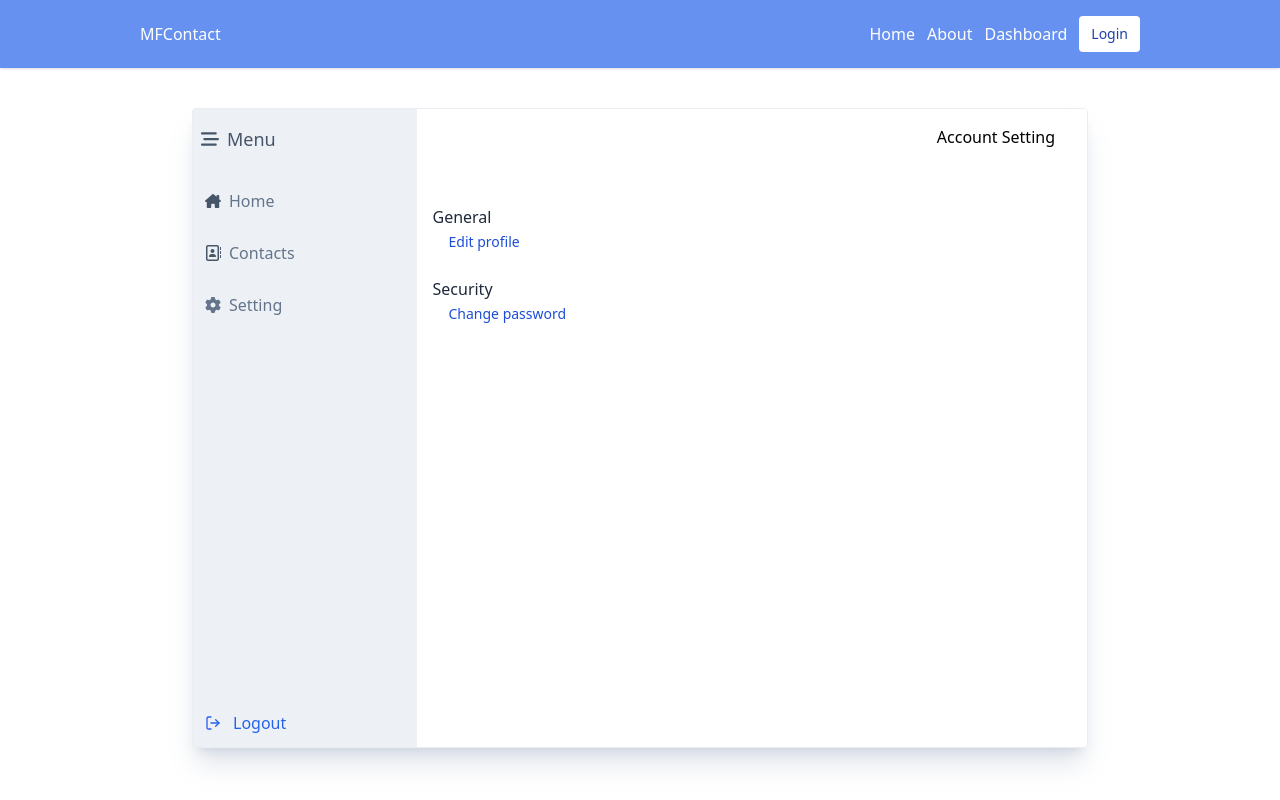
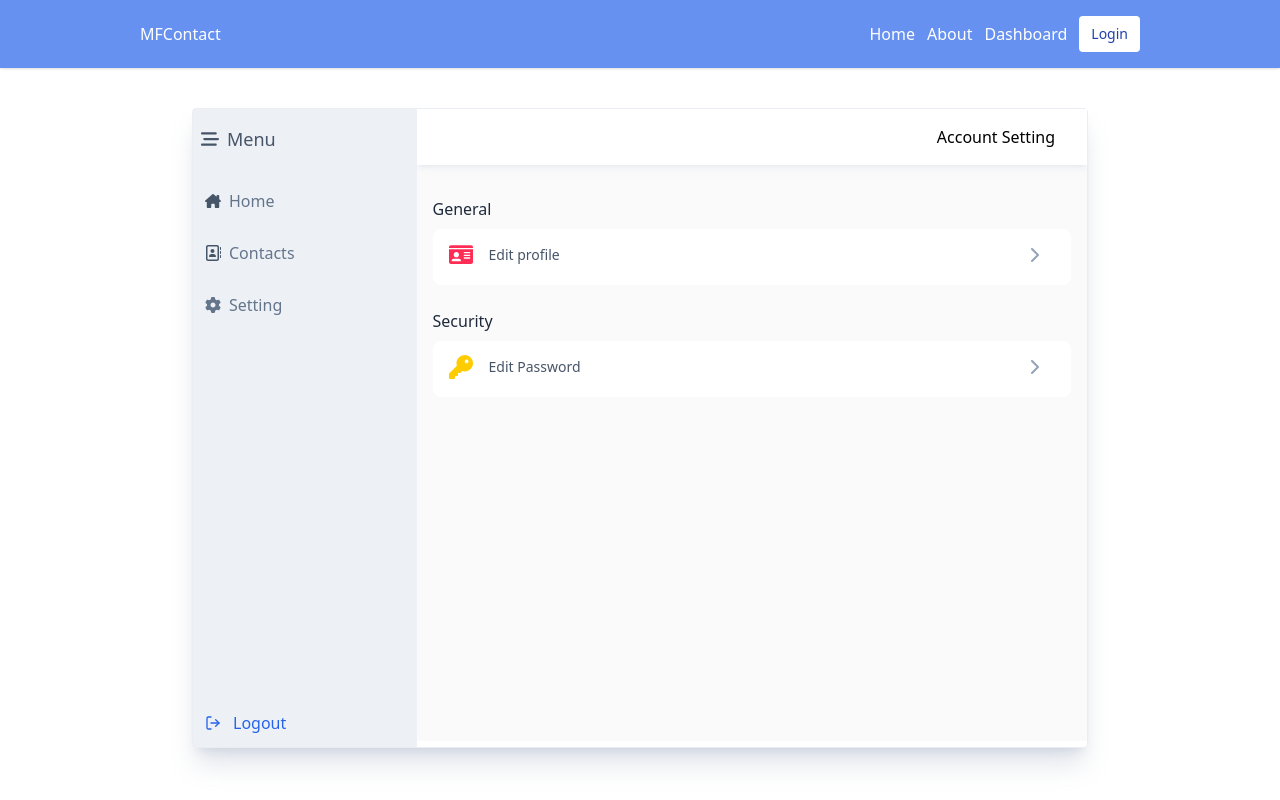
Before and after one commit to farhanswitch/mern-contact-react, a React (Vite) app: page /dashboard/setting in a window 1280 px wide. Built offline with nearby package versions, Linux system fonts and the light colour scheme; no server answers.

Commit message:
add chevron right icon, key icon, idcard icon edit dashboard setting page

```diff
--- /dev/null
+++ b/src/icons/ChevronRight.jsx
@@ -0,0 +1,17 @@
+import React from "react";
+
+const ChevronRightIcon = ({ width, height }) => {
+  return (
+    <svg
+      width={width}
+      height={height}
+      fill="currentColor"
+      xmlns="http://www.w3.org/2000/svg"
+      viewBox="0 0 320 512"
+    >
+      <path d="M96 480c-8.188 0-16.38-3.125-22.62-9.375c-12.5-12.5-12.5-32.75 0-45.25L242.8 256L73.38 86.63c-12.5-12.5-12.5-32.75 0-45.25s32.75-12.5 45.25 0l192 192c12.5 12.5 12.5 32.75 0 45.25l-192 192C112.4 476.9 104.2 480 96 480z" />
+    </svg>
+  );
+};
+
+export default ChevronRightIcon;
--- /dev/null
+++ b/src/icons/IDCard.jsx
@@ -0,0 +1,17 @@
+import React from "react";
+
+const IDCardIcon = ({ width, height }) => {
+  return (
+    <svg
+      width={width}
+      height={height}
+      fill="currentColor"
+      xmlns="http://www.w3.org/2000/svg"
+      viewBox="0 0 576 512"
+    >
+      <path d="M528 32h-480C21.49 32 0 53.49 0 80V96h576V80C576 53.49 554.5 32 528 32zM0 432C0 458.5 21.49 480 48 480h480c26.51 0 48-21.49 48-48V128H0V432zM368 192h128C504.8 192 512 199.2 512 208S504.8 224 496 224h-128C359.2 224 352 216.8 352 208S359.2 192 368 192zM368 256h128C504.8 256 512 263.2 512 272S504.8 288 496 288h-128C359.2 288 352 280.8 352 272S359.2 256 368 256zM368 320h128c8.836 0 16 7.164 16 16S504.8 352 496 352h-128c-8.836 0-16-7.164-16-16S359.2 320 368 320zM176 192c35.35 0 64 28.66 64 64s-28.65 64-64 64s-64-28.66-64-64S140.7 192 176 192zM112 352h128c26.51 0 48 21.49 48 48c0 8.836-7.164 16-16 16h-192C71.16 416 64 408.8 64 400C64 373.5 85.49 352 112 352z" />
+    </svg>
+  );
+};
+
+export default IDCardIcon;
--- /dev/null
+++ b/src/icons/Key.jsx
@@ -0,0 +1,17 @@
+import React from "react";
+
+const KeyIcon = ({ width, height }) => {
+  return (
+    <svg
+      width={width}
+      height={height}
+      fill="currentColor"
+      xmlns="http://www.w3.org/2000/svg"
+      viewBox="0 0 512 512"
+    >
+      <path d="M282.3 343.7L248.1 376.1C244.5 381.5 238.4 384 232 384H192V424C192 437.3 181.3 448 168 448H128V488C128 501.3 117.3 512 104 512H24C10.75 512 0 501.3 0 488V408C0 401.6 2.529 395.5 7.029 391L168.3 229.7C162.9 212.8 160 194.7 160 176C160 78.8 238.8 0 336 0C433.2 0 512 78.8 512 176C512 273.2 433.2 352 336 352C317.3 352 299.2 349.1 282.3 343.7zM376 176C398.1 176 416 158.1 416 136C416 113.9 398.1 96 376 96C353.9 96 336 113.9 336 136C336 158.1 353.9 176 376 176z" />
+    </svg>
+  );
+};
+
+export default KeyIcon;
--- a/src/pages/DashboardSecurityEditPassword.jsx
+++ b/src/pages/DashboardSecurityEditPassword.jsx
@@ -72,7 +72,7 @@ const DashboardSecurityEditPassword = () => {
         />
       )}
       <header className="w-full mt-4 mb-8 px-3 flex items-center justify-between">
-        <Link className="text-blue-700 flex gap-2" to="/dashboard/contacts">
+        <Link className="text-blue-700 flex gap-2" to="/dashboard/setting">
           <ChevronLeftIcon width={15} />
           All Settings
         </Link>
--- a/src/pages/DashboardSetting.jsx
+++ b/src/pages/DashboardSetting.jsx
@@ -3,6 +3,9 @@ import { Link } from "react-router-dom";
 import axios from "axios";
 
 import DashboardLayout from "../components/DashboardLayout";
+import IDCardIcon from "../icons/IDCard";
+import ChevronRightIcon from "../icons/ChevronRight";
+import KeyIcon from "../icons/Key";
 
 const DashboardSettingPage = () => {
   const [user, setUser] = useState(null);
@@ -14,29 +17,49 @@ const DashboardSettingPage = () => {
   }, []);
   return (
     <DashboardLayout role={user?.role} pageTitle="Dashboard Settings">
-      <header className="w-full mt-4 mb-8 px-8">
+      <div className="bg-neutral-50 flex-1">
+        <header className="w-full  mb-8 px-8 bg-white shadow-md shadow-slate-300/30 py-4">
           <h2 className="text-md text-right ">Account Setting</h2>
         </header>
-      <main className="mt-6 px-4">
+        <main className="mt-4 px-4 bg-neutral-50 flex-1">
           <h3 className="text-slate-800">General</h3>
-        <div className="menu-setting pl-4 mb-6">
+          <div className="menu-setting bg-white rounded-lg pb-1 pl-4 mb-6">
             <Link
-            className="text-blue-700 mt-2 text-sm"
+              className=" mt-2 text-sm w-full flex gap-4 rounded-lg items-center group"
               to="/dashboard/setting/general/editprofile"
             >
-            Edit profile
+              <div className="text-[rgb(255,45,85)]">
+                <IDCardIcon width={24} />
+              </div>
+
+              <p className="flex-1 flex items-center justify-between  py-4 pr-8 group-hover:pr-4 duration-500 ">
+                <span className="text-slate-600">Edit profile</span>
+                <span className="text-slate-400">
+                  <ChevronRightIcon width={10} />
+                </span>
+              </p>
             </Link>
           </div>
           <h3 className="text-slate-800">Security</h3>
-        <div className="menu-setting pl-4">
+          <div className="menu-setting bg-white rounded-lg pb-1 pl-4 mb-6">
             <Link
-            className="text-blue-700 mt-2 text-sm"
+              className=" mt-2 text-sm w-full flex gap-4 rounded-lg items-center group"
               to="/dashboard/setting/security/editpassword"
             >
-            Change password
+              <div className="text-[rgb(255,204,0)]">
+                <KeyIcon width={24} />
+              </div>
+
+              <p className="flex-1 flex items-center justify-between  py-4 pr-8 group-hover:pr-4 duration-500 ">
+                <span className="text-slate-600">Edit Password</span>
+                <span className="text-slate-400">
+                  <ChevronRightIcon width={10} />
+                </span>
+              </p>
             </Link>
           </div>
         </main>
+      </div>
     </DashboardLayout>
   );
 };
--- a/src/styles/style.css
+++ b/src/styles/style.css
@@ -786,6 +786,10 @@ video {
   width: 100%;
 }
 
+.w-\[250px\] {
+  width: 250px;
+}
+
 .w-fit {
   width: -webkit-fit-content;
   width: -moz-fit-content;
@@ -814,14 +818,6 @@ video {
 
 .w-\[300px\] {
   width: 300px;
-}
-
-.w-48 {
-  width: 12rem;
-}
-
-.w-\[250px\] {
-  width: 250px;
 }
 
 .min-w-\[600px\] {
@@ -870,6 +866,10 @@ video {
 
 .place-items-center {
   place-items: center;
+}
+
+.items-end {
+  align-items: flex-end;
 }
 
 .items-center {
@@ -924,8 +924,25 @@ video {
   border-radius: 0.5rem;
 }
 
+.rounded-md {
+  border-radius: 0.375rem;
+}
+
 .border {
   border-width: 1px;
+}
+
+.border-b-8 {
+  border-bottom-width: 8px;
+}
+
+.border-b-2 {
+  border-bottom-width: 2px;
+}
+
+.border-blue-900 {
+  --tw-border-opacity: 1;
+  border-color: rgb(30 58 138 / var(--tw-border-opacity));
 }
 
 .border-slate-200 {
@@ -983,9 +1000,9 @@ video {
   background-color: rgb(14 165 233 / 0.7);
 }
 
-.bg-green-400 {
+.bg-\[rgb\(76\2c 217\2c 100\)\] {
   --tw-bg-opacity: 1;
-  background-color: rgb(74 222 128 / var(--tw-bg-opacity));
+  background-color: rgb(76 217 100 / var(--tw-bg-opacity));
 }
 
 .bg-\[rgb\(255\2c 204\2c 0\)\] {
@@ -993,9 +1010,9 @@ video {
   background-color: rgb(255 204 0 / var(--tw-bg-opacity));
 }
 
-.bg-red-400 {
+.bg-\[rgb\(255\2c 45\2c 85\)\] {
   --tw-bg-opacity: 1;
-  background-color: rgb(248 113 113 / var(--tw-bg-opacity));
+  background-color: rgb(255 45 85 / var(--tw-bg-opacity));
 }
 
 .bg-slate-200\/60 {
@@ -1023,14 +1040,14 @@ video {
   background-color: rgb(37 99 235 / 0.7);
 }
 
-.bg-\[rgb\(76\2c 217\2c 100\)\] {
+.bg-slate-200 {
   --tw-bg-opacity: 1;
-  background-color: rgb(76 217 100 / var(--tw-bg-opacity));
+  background-color: rgb(226 232 240 / var(--tw-bg-opacity));
 }
 
-.bg-\[rgb\(255\2c 45\2c 85\)\] {
+.bg-neutral-50 {
   --tw-bg-opacity: 1;
-  background-color: rgb(255 45 85 / var(--tw-bg-opacity));
+  background-color: rgb(250 250 250 / var(--tw-bg-opacity));
 }
 
 .bg-gradient-to-r {
@@ -1149,6 +1166,26 @@ video {
   padding-bottom: 2.5rem;
 }
 
+.pb-2 {
+  padding-bottom: 0.5rem;
+}
+
+.pb-1 {
+  padding-bottom: 0.25rem;
+}
+
+.pr-4 {
+  padding-right: 1rem;
+}
+
+.pr-3 {
+  padding-right: 0.75rem;
+}
+
+.pr-8 {
+  padding-right: 2rem;
+}
+
 .text-center {
   text-align: center;
 }
@@ -1251,6 +1288,21 @@ video {
   color: rgb(148 163 184 / var(--tw-text-opacity));
 }
 
+.text-\[rgb\(88\2c 86\2c 214\)\] {
+  --tw-text-opacity: 1;
+  color: rgb(88 86 214 / var(--tw-text-opacity));
+}
+
+.text-\[rgb\(255\2c 45\2c 85\)\] {
+  --tw-text-opacity: 1;
+  color: rgb(255 45 85 / var(--tw-text-opacity));
+}
+
+.text-\[rgb\(255\2c 204\2c 0\)\] {
+  --tw-text-opacity: 1;
+  color: rgb(255 204 0 / var(--tw-text-opacity));
+}
+
 .shadow {
   --tw-shadow: 0 1px 3px 0 rgb(0 0 0 / 0.1), 0 1px 2px -1px rgb(0 0 0 / 0.1);
   --tw-shadow-colored: 0 1px 3px 0 var(--tw-shadow-color), 0 1px 2px -1px var(--tw-shadow-color);
@@ -1269,6 +1321,12 @@ video {
   box-shadow: var(--tw-ring-offset-shadow, 0 0 #0000), var(--tw-ring-shadow, 0 0 #0000), var(--tw-shadow);
 }
 
+.shadow-md {
+  --tw-shadow: 0 4px 6px -1px rgb(0 0 0 / 0.1), 0 2px 4px -2px rgb(0 0 0 / 0.1);
+  --tw-shadow-colored: 0 4px 6px -1px var(--tw-shadow-color), 0 2px 4px -2px var(--tw-shadow-color);
+  box-shadow: var(--tw-ring-offset-shadow, 0 0 #0000), var(--tw-ring-shadow, 0 0 #0000), var(--tw-shadow);
+}
+
 .shadow-white\/30 {
   --tw-shadow-color: rgb(255 255 255 / 0.3);
   --tw-shadow: var(--tw-shadow-colored);
@@ -1276,6 +1334,11 @@ video {
 
 .shadow-slate-400\/30 {
   --tw-shadow-color: rgb(148 163 184 / 0.3);
+  --tw-shadow: var(--tw-shadow-colored);
+}
+
+.shadow-slate-300\/30 {
+  --tw-shadow-color: rgb(203 213 225 / 0.3);
   --tw-shadow: var(--tw-shadow-colored);
 }
 
@@ -1299,6 +1362,10 @@ video {
   transition-duration: 300ms;
 }
 
+.duration-500 {
+  transition-duration: 500ms;
+}
+
 .hover\:bg-sky-600:hover {
   --tw-bg-opacity: 1;
   background-color: rgb(2 132 199 / var(--tw-bg-opacity));
@@ -1317,3 +1384,11 @@ video {
 .group:hover .group-hover\:flex {
   display: flex;
 }
+
+.group:hover .group-hover\:pr-3 {
+  padding-right: 0.75rem;
+}
+
+.group:hover .group-hover\:pr-4 {
+  padding-right: 1rem;
+}
```
Lines whose indentation alone changed are shown as unchanged.
